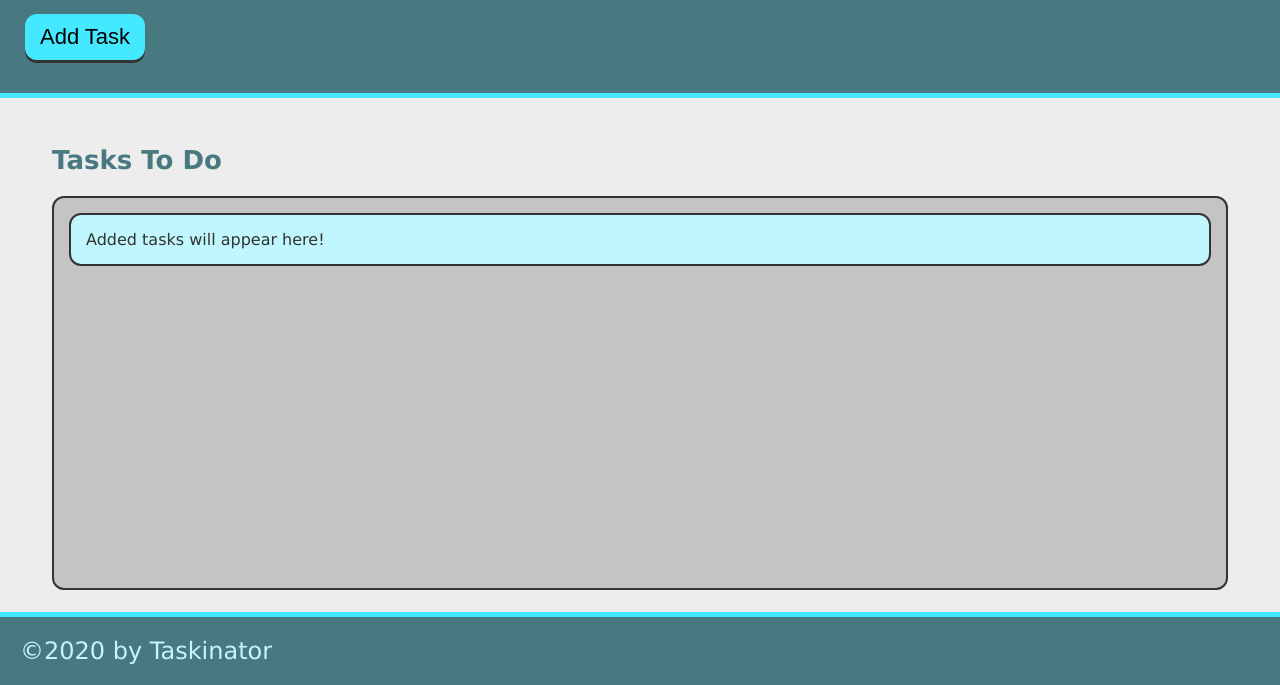
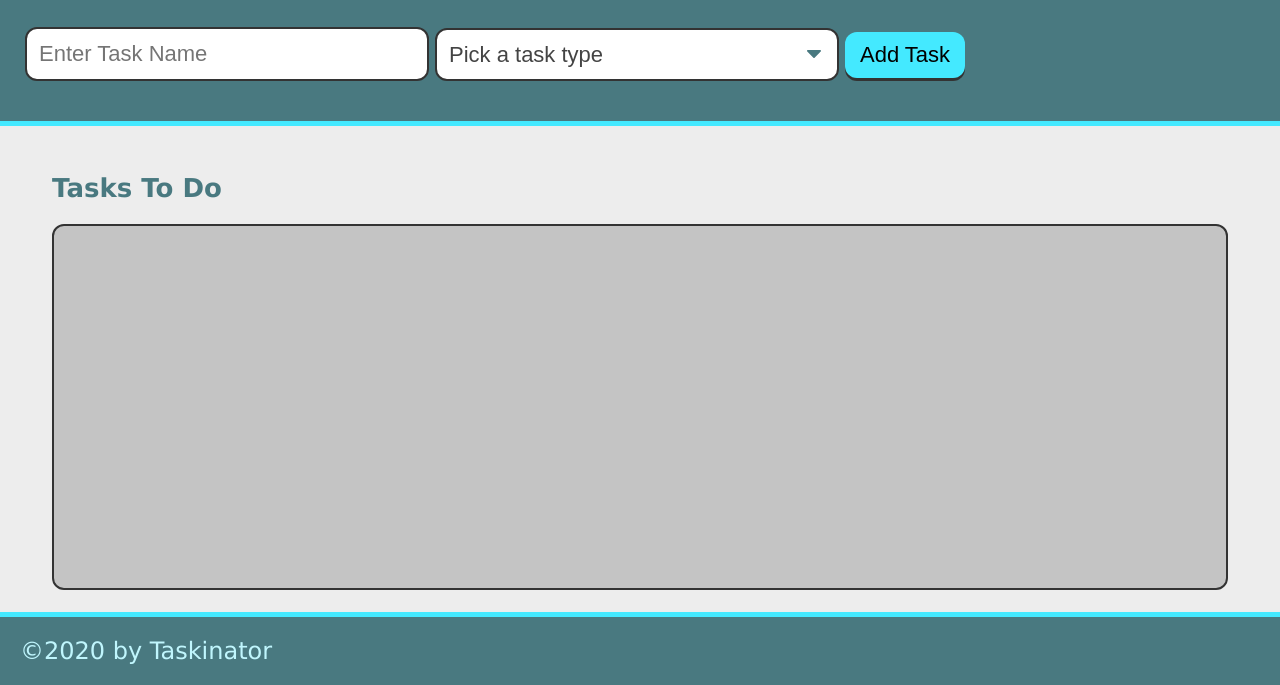
Before and after one commit to charliec1665/taskinator, a plain HTML site: page index.html in a window 1280 px wide. Shown: the part 115-800 px from the top of the page. Drawn offline with Linux system fonts and the light colour scheme.

Commit message:
added task name input and task type selector

```diff
--- a/index.html
+++ b/index.html
@@ -11,13 +11,27 @@
     <header>
         <h1 class="page-title">Taskinator</h1>
         <p>Click the button below to add a new task!</p>
-        <button class="btn" id="save-task">Add Task</button>
+        <form id="task-form">
+            <div class="form-group">
+                <input type="text" name="task-name" placeholder="Enter Task Name"/>
+            </div>
+            <div class="form-group">
+                <select name="task-type" class="select-dropdown">
+                    <option value="" disabled selected>Pick a task type</option>
+                    <option value="Print">Print</option>
+                    <option value="Web">Web</option>
+                    <option value="Mobile">Mobile</option>
+                </select>
+            </div>
+            <div class="form-group">
+                <button class="btn" id="save-task" type="submit">Add Task</button>
+            </div>
+        </form>
     </header>
     <main class="page-content">
         <section class="task-list-wrapper">
             <h2 class="list-title">Tasks To Do</h2>
             <ul class="task-list" id="tasks-to-do">
-                <li class="task-item">Added tasks will appear here!</li>
             </ul>
         </section>
     </main>
```
